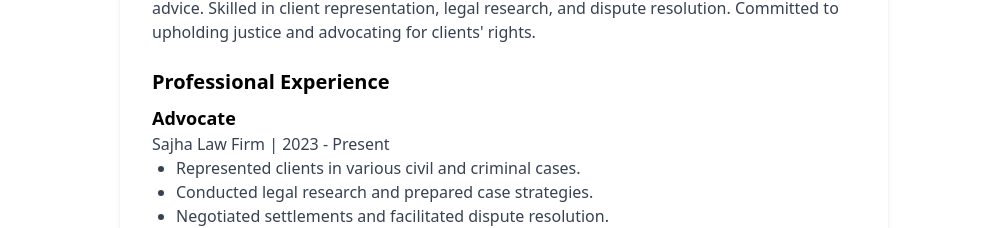
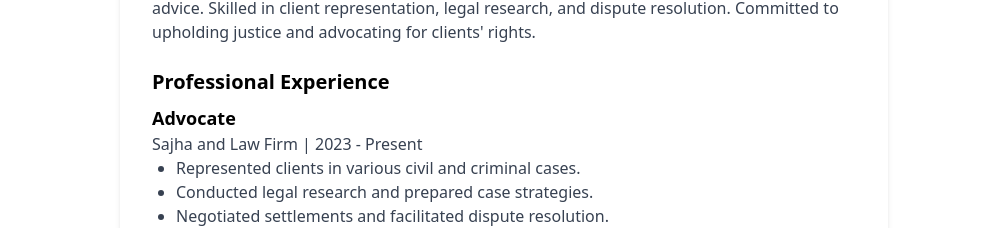
Before and after one commit to jyotsna-jha/portfolio_advocate1, a Next.js app: page / in a window 1280 px wide. Shown: the part 2156-2384 px from the top of the page, without its empty margins (136-1143 px from the left). Built offline with nearby package versions, Linux system fonts and the light colour scheme.

Commit message:
change in resume

```diff
--- a/components/Resume/Resume.jsx
+++ b/components/Resume/Resume.jsx
@@ -31,7 +31,7 @@ const Resume = () => {
           </h2>
           <div className="mb-4">
             <h3 className="text-lg font-semibold">Advocate</h3>
-            <p className="text-gray-700">Sajha Law Firm | 2023 - Present</p>
+            <p className="text-gray-700">Sajha and Law Firm | 2023 - Present</p>
             <ul className="list-disc pl-6 text-gray-700">
               <li>Represented clients in various civil and criminal cases.</li>
               <li>Conducted legal research and prepared case strategies.</li>
--- a/package.json
+++ b/package.json
@@ -10,7 +10,7 @@
   },
   "dependencies": {
     "lottie-web": "^5.12.2",
-    "next": "14.0.3",
+    "next": "^14.2.3",
     "react": "^18",
     "react-dom": "^18",
     "react-icons": "^4.12.0"
```
Also changed, not shown: 1 other file (tests, documents, lock files or other folders).
